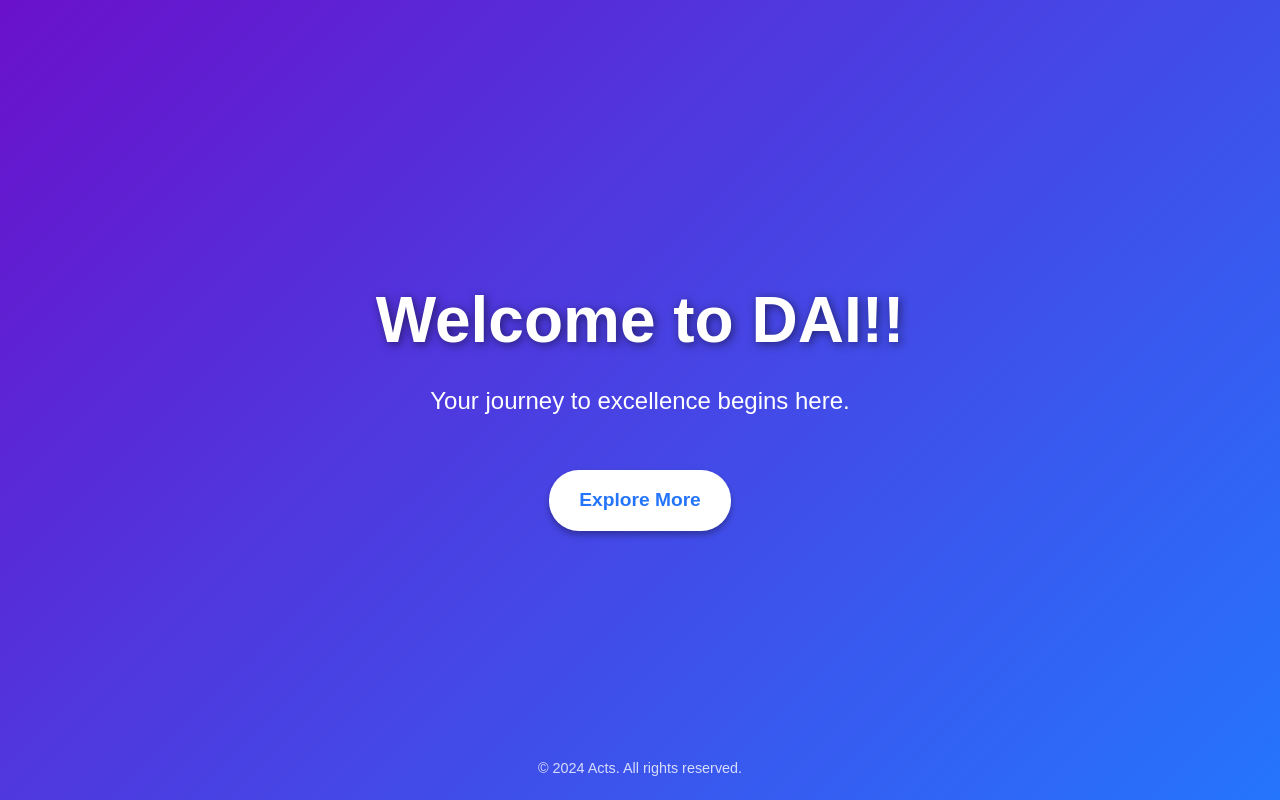
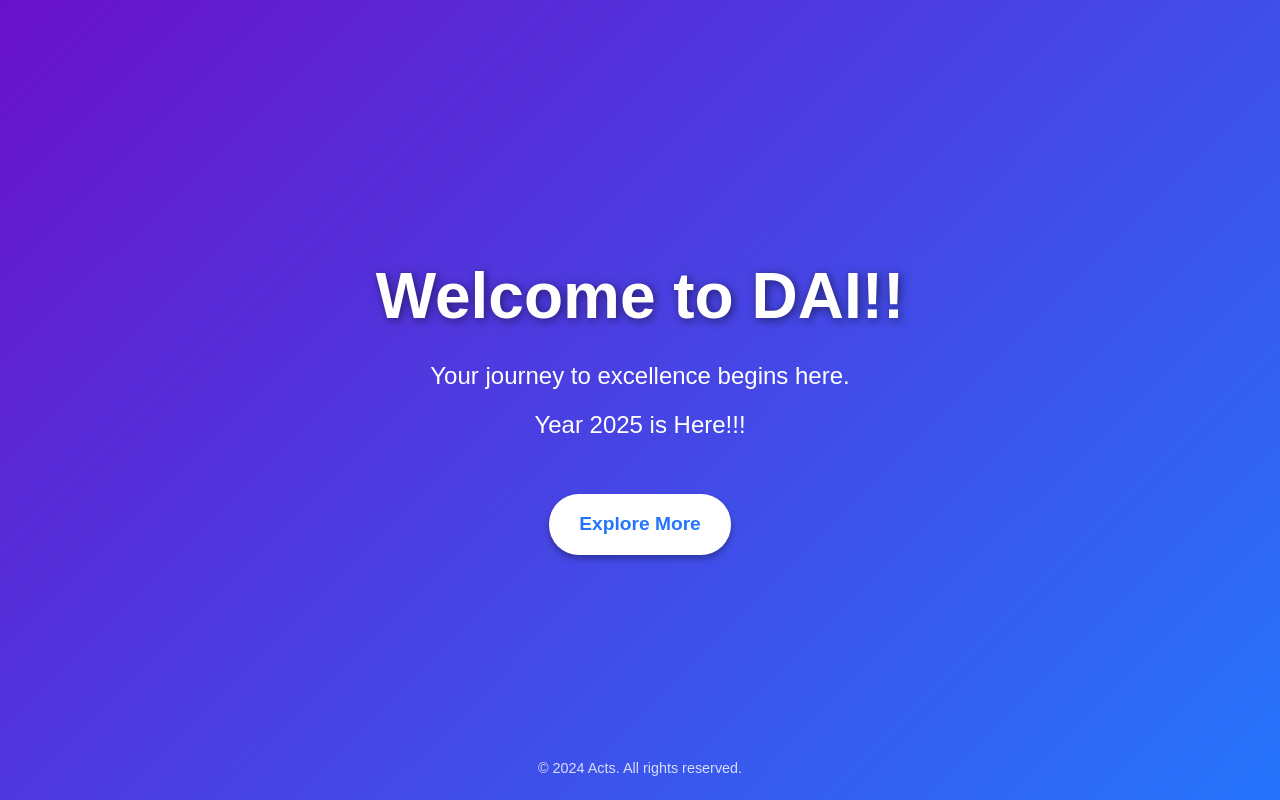
Before and after one commit to AmitKumarGupta-py/demo-render, a plain HTML site: page index.html in a window 1280 px wide. Drawn offline with Linux system fonts and the light colour scheme.

Commit message:
Update 7

```diff
--- a/index.html
+++ b/index.html
@@ -89,6 +89,7 @@
     <header>
         <h1>Welcome to DAI!!</h1>
         <p>Your journey to excellence begins here.</p>
+<p>Year 2025 is Here!!!</p>
     </header>
 
     <div class="btn-container">
```
